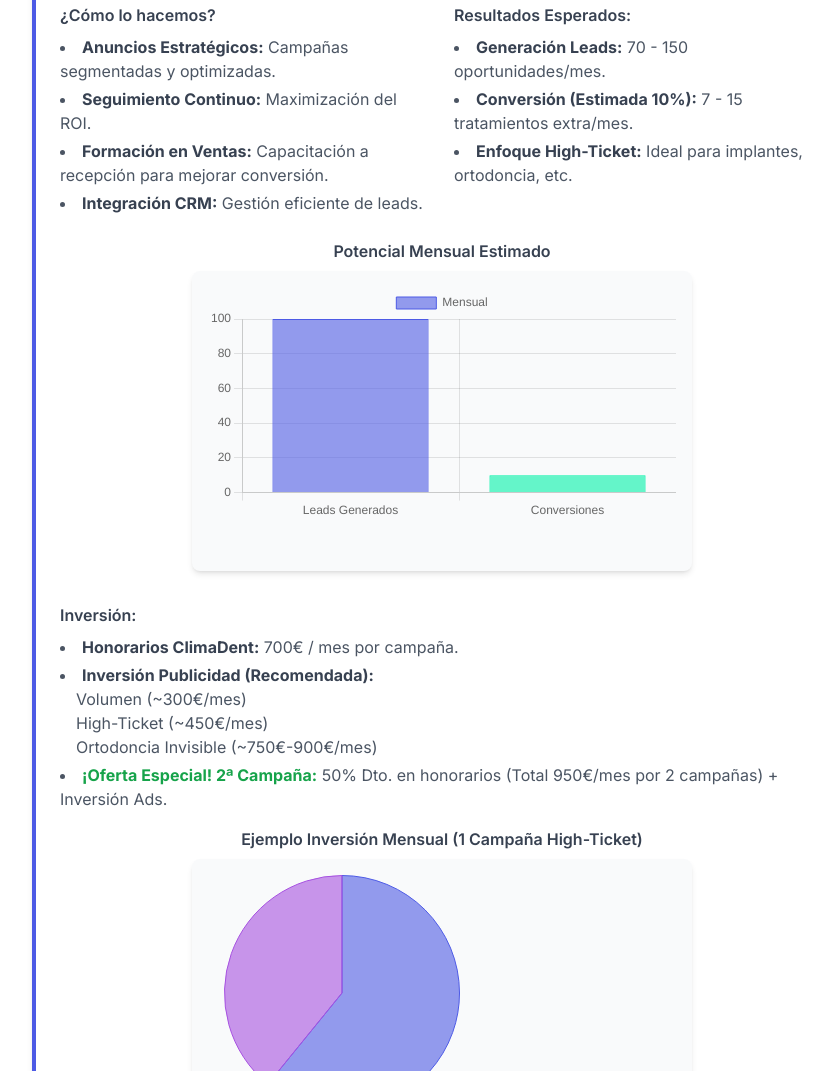
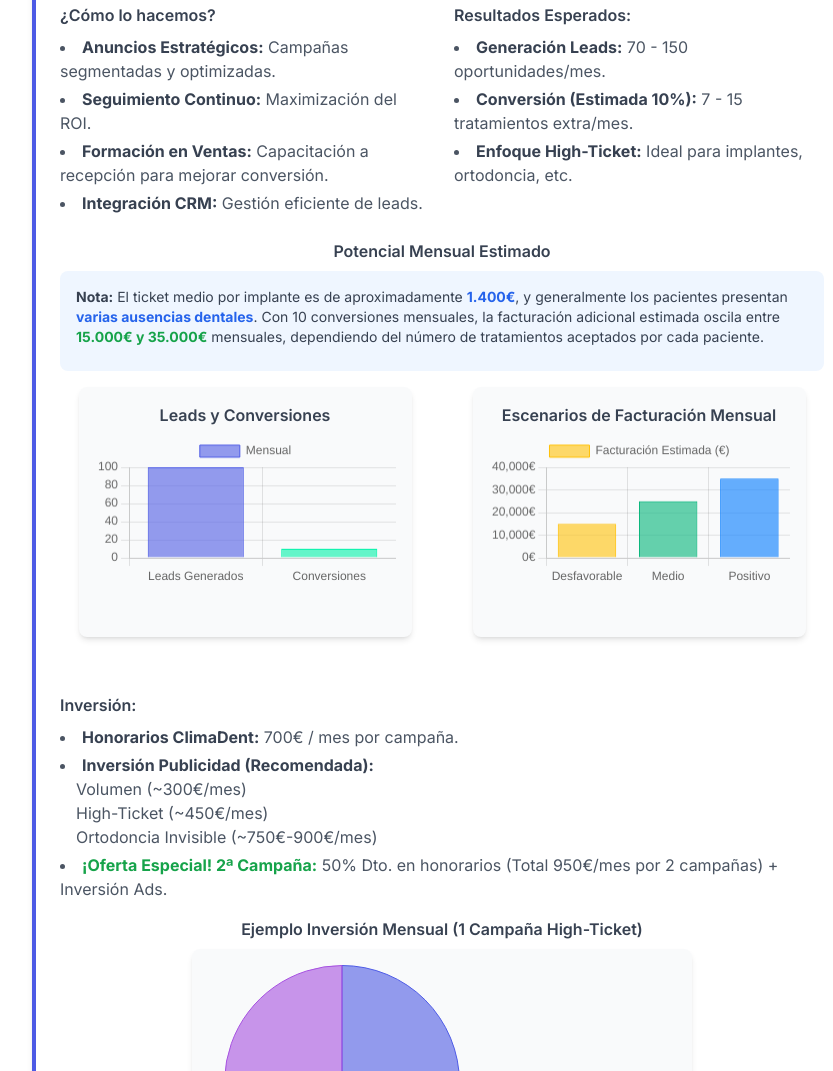
Before and after one commit to Raul1312-tech/Propuesta-climadent, a plain HTML site: page index.html in a window 1280 px wide. Shown: the part 723-1794 px from the top of the page, without its empty margins (200-1033 px from the left). Drawn offline with nearby package versions, Linux system fonts and the light colour scheme.

Commit message:
Actualización de gráficos: separado leads/conversiones y escenarios de facturación

```diff
--- a/index.html
+++ b/index.html
@@ -181,8 +181,18 @@
             </div>
 
             <h4 class="font-semibold text-gray-700 mb-2 text-center">Potencial Mensual Estimado</h4>
-            <div class="chart-container fade-in" style="animation-delay: 0.2s;">
-                <canvas id="leadConversionChart"></canvas>
+            <div class="bg-blue-50 p-4 rounded-lg mb-4">
+                <p class="text-gray-700 text-sm mb-2"><strong>Nota:</strong> El ticket medio por implante es de aproximadamente <strong class="text-blue-600">1.400€</strong>, y generalmente los pacientes presentan <strong class="text-blue-600">varias ausencias dentales</strong>. Con 10 conversiones mensuales, la facturación adicional estimada oscila entre <strong class="text-green-600">15.000€ y 35.000€</strong> mensuales, dependiendo del número de tratamientos aceptados por cada paciente.</p>
+            </div>
+            <div class="grid md:grid-cols-2 gap-6 mb-4">
+                <div class="chart-container fade-in" style="animation-delay: 0.2s; height: 250px;">
+                    <h5 class="text-center text-gray-700 font-semibold mb-2">Leads y Conversiones</h5>
+                    <canvas id="leadConversionChart"></canvas>
+                </div>
+                <div class="chart-container fade-in" style="animation-delay: 0.3s; height: 250px;">
+                    <h5 class="text-center text-gray-700 font-semibold mb-2">Escenarios de Facturación Mensual</h5>
+                    <canvas id="revenueChart"></canvas>
+                </div>
             </div>
 
             <h4 class="font-semibold text-gray-700 mb-2 mt-6">Inversión:</h4>
@@ -387,6 +397,43 @@
             }
         });
 
+        // Chart for Revenue Scenarios
+        const revenueCtx = document.getElementById('revenueChart').getContext('2d');
+        new Chart(revenueCtx, {
+            type: 'bar',
+            data: {
+                labels: ['Desfavorable', 'Medio', 'Positivo'],
+                datasets: [{
+                    label: 'Facturación Estimada (€)',
+                    data: [15000, 25000, 35000],
+                    backgroundColor: [
+                        'rgba(255, 193, 7, 0.6)',
+                        'rgba(0, 180, 120, 0.6)',
+                        'rgba(0, 123, 255, 0.6)'
+                    ],
+                    borderColor: [
+                        'rgba(255, 193, 7, 1)',
+                        'rgba(0, 180, 120, 1)',
+                        'rgba(0, 123, 255, 1)'
+                    ],
+                    borderWidth: 1
+                }]
+            },
+            options: {
+                responsive: true,
+                scales: {
+                    y: {
+                        beginAtZero: true,
+                        ticks: {
+                            callback: function(value) {
+                                return value.toLocaleString() + '€';
+                            }
+                        }
+                    }
+                }
+            }
+        });
+
         // Chart for Package Comparison
         const packageComparisonCtx = document.getElementById('packageComparisonChart').getContext('2d');
         new Chart(packageComparisonCtx, {
```
